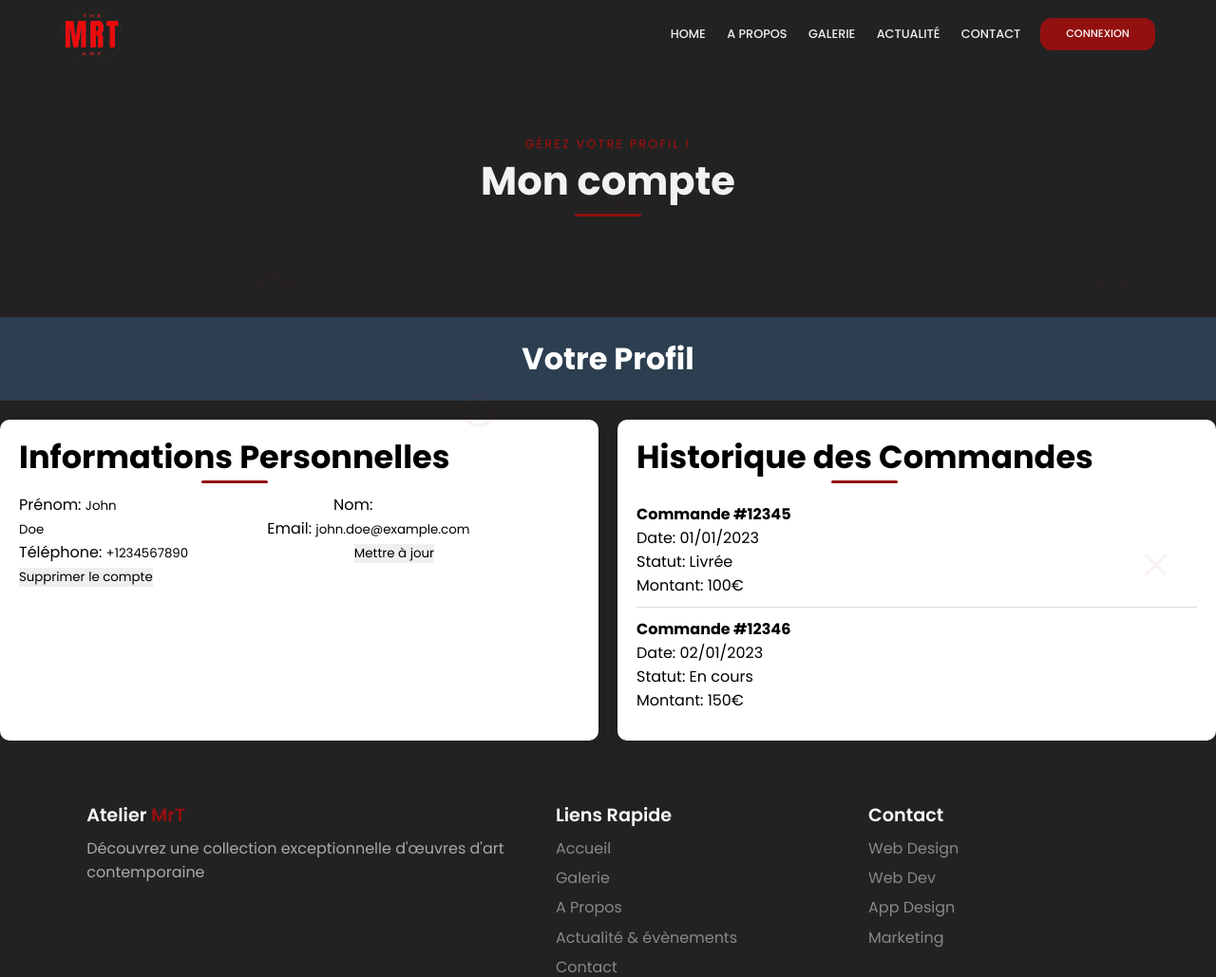
After one commit to AureDulvresse/atelier_mrt, a PHP site: page /profile in a window 1280 px wide. The commit adds this page. Shown: the top 1029 px of the page at 95% size. Run offline with PHP 8.4, Linux system fonts and the light colour scheme.

Commit message:
profile updated

```diff
--- a/assets/css/styles.css
+++ b/assets/css/styles.css
@@ -1264,6 +1264,54 @@
 
   /* End Panier */
 
+  /* Profile */
+  /* En-tête du profil */
+  .profile-header {
+      text-align: center;
+      padding: 20px;
+      background-color: #2c3e50;
+      color: white;
+      margin-bottom: 20px;
+  }
+
+  /* Contenu du profil */
+  .profile-content {
+      display: flex;
+      flex-wrap: wrap;
+      gap: 20px;
+  }
+
+  /* Informations personnelles */
+  .profile-info,
+  .profile-orders {
+      flex: 1 1 45%;
+      background-color: white;
+      padding: 20px;
+      border-radius: 10px;
+      box-shadow: 0 2px 10px rgba(0, 0, 0, 0.1);
+  }
+
+  /* Commandes */
+  .order {
+      border-bottom: 1px solid #ddd;
+      padding: 10px 0;
+  }
+
+  /* Dernière commande sans bordure */
+  .order:last-child {
+      border-bottom: none;
+  }
+
+  /* Styles responsives */
+  @media (max-width: 768px) {
+      .profile-content {
+          flex-direction: column;
+      }
+  }
+
+
+  /* End Profile */
+
   /* Footer */
 
   .footer {
--- a/assets/js/scripts.js
+++ b/assets/js/scripts.js
@@ -195,4 +195,57 @@ document.addEventListener("DOMContentLoaded", function () {
       },
     });
   };
+
+
+
+
+  const updateProfileForm = document.getElementById("update-profile-form");
+  updateProfileForm.addEventListener("submit", function (event) {
+    event.preventDefault();
+
+    // Récupérer les valeurs des champs
+    const formData = new FormData(updateProfileForm);
+
+    // Envoyer les données via AJAX
+    fetch("/atelier_mrt/update_profile.php", {
+      method: "POST",
+      body: formData,
+    })
+      .then((response) => response.json())
+      .then((data) => {
+        alert(data.message);
+      })
+      .catch((error) => {
+        console.error("Erreur:", error);
+        alert("Une erreur est survenue.");
+      });
+  });
+
+  // Suppression du compte
+  const deleteAccountButton = document.getElementById("delete-account");
+  deleteAccountButton.addEventListener("click", function () {
+    if (
+      confirm(
+        "Voulez-vous vraiment supprimer votre compte ? Cette action est irréversible."
+      )
+    ) {
+      // Envoyer la requête de suppression via AJAX
+      fetch("/atelier_mrt/delete_account.php", {
+        method: "POST",
+      })
+        .then((response) => response.json())
+        .then((data) => {
+          alert(data.message);
+          if (data.status === "success") {
+            // Rediriger l'utilisateur après la suppression
+            window.location.href = "/";
+          }
+        })
+        .catch((error) => {
+          console.error("Erreur:", error);
+          alert("Une erreur est survenue.");
+        });
+    }
+  });
+
 });
--- a/controllers/AuthController.php
+++ b/controllers/AuthController.php
@@ -74,6 +74,7 @@ class AuthController
             }
 
             $_SESSION['cart'] = $cart;
+            $_SESSION['current_id'] = $customer->id;
 
             echo "Connexion réussie.";
         }
--- a/index.php
+++ b/index.php
@@ -93,6 +93,10 @@ switch ($request) {
         $pageTitle = 'Réinitialiser le mot de passe';
         require __DIR__ . '/views/auth/reset-password.php';
         break;
+    case '/profile':
+        $pageTitle = 'Mon compte';
+        require __DIR__ . '/views/auth/profile.php';
+        break;
     case '/order/checkout':
         $pageTitle = 'Commande';
         require __DIR__ . '/views/order/checkout.php';
--- /dev/null
+++ b/views/auth/profile.php
@@ -0,0 +1,56 @@
+<?php
+
+// Afficher les erreurs pour le débogage (optionnel, décommentez pour activer)
+// ini_set('display_errors', 1);
+// ini_set('display_startup_errors', 1);
+// error_reporting(E_ALL);
+
+$msg = "Gérez votre profil !";
+
+include './views/includes/breadcrumb.php';
+?>
+
+<div class="profile-container">
+    <div class="profile-header">
+        <h1>Votre Profil</h1>
+    </div>
+    <div class="profile-content">
+        <div class="profile-info">
+            <h2 class="title">Informations Personnelles</h2>
+            <form id="update-profile-form">
+                <label for="prenom">Prénom:</label>
+                <input type="text" id="prenom" name="prenom" value="John">
+
+                <label for="nom">Nom:</label>
+                <input type="text" id="nom" name="nom" value="Doe">
+
+                <label for="email">Email:</label>
+                <input type="email" id="email" name="email" value="john.doe@example.com">
+
+                <label for="telephone">Téléphone:</label>
+                <input type="text" id="telephone" name="telephone" value="+1234567890">
+
+                <button type="submit">Mettre à jour</button>
+            </form>
+            <button id="delete-account" class="delete-btn">Supprimer le compte</button>
+        </div>
+        <div class="profile-orders">
+            <h2 class="title">Historique des Commandes</h2>
+            <div class="order">
+                <p><strong>Commande #12345</strong></p>
+                <p>Date: 01/01/2023</p>
+                <p>Statut: Livrée</p>
+                <p>Montant: 100€</p>
+            </div>
+            <div class="order">
+                <p><strong>Commande #12346</strong></p>
+                <p>Date: 02/01/2023</p>
+                <p>Statut: En cours</p>
+                <p>Montant: 150€</p>
+            </div>
+            <!-- Ajouter plus de commandes ici -->
+        </div>
+    </div>
+</div>
+
+<?php include './views/includes/footer.php'; ?>
--- a/views/shop/artwork-detail.php
+++ b/views/shop/artwork-detail.php
@@ -4,8 +4,6 @@
 // ini_set('display_errors', 1);
 // ini_set('display_startup_errors', 1);
 // error_reporting(E_ALL);
-
-use App\Models\Cart;
 
 $msg = "En savoir plus sur l'oeuvre !";
 
```
